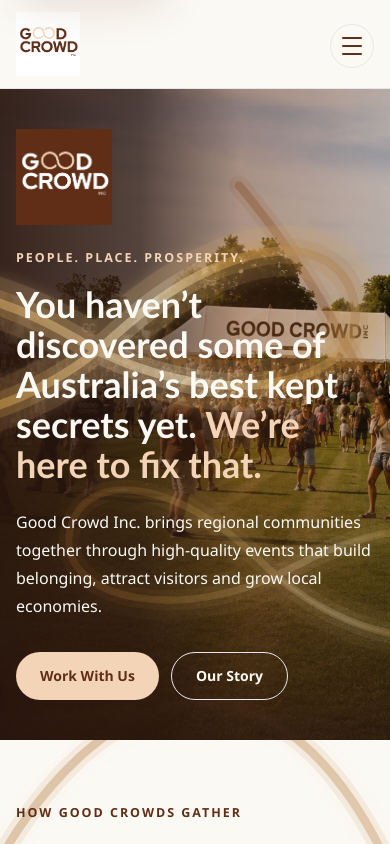
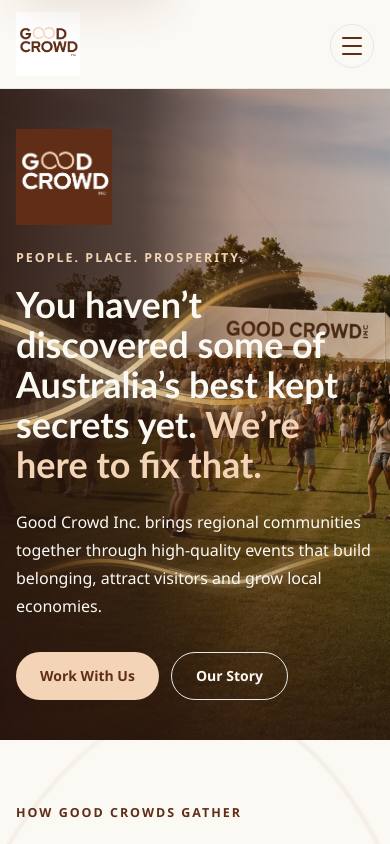
Before and after one commit to AntondeLange/Good-Crowd-Inc, a Next.js app: page / in a window 390 px wide. Shown: the top 844 px of the page. Built offline with nearby package versions, Linux system fonts and the light colour scheme.

Commit message:
feat: refine luminous journey visual rhythm

```diff
--- a/app/globals.css
+++ b/app/globals.css
@@ -138,84 +138,118 @@
 }
 
 .luminous-infinity__aura {
-  opacity: 0.3;
+  opacity: 0.2;
 }
 
 .luminous-infinity__ambient {
-  opacity: 0.22;
+  opacity: 0.2;
 }
 
 .luminous-infinity__main {
+  opacity: 0.76;
+}
+
+.luminous-infinity__trace {
+  opacity: 0.46;
+}
+
+.luminous-infinity__highlight {
   opacity: 0.72;
 }
 
-.luminous-infinity__highlight {
-  opacity: 0.82;
-}
-
 .luminous-infinity__spark {
-  opacity: 0.8;
-  filter: drop-shadow(0 0 0.55rem color-mix(in srgb, var(--color-champagne) 70%, transparent));
+  opacity: 0.76;
+  filter: drop-shadow(0 0 0.4rem color-mix(in srgb, var(--color-champagne) 64%, transparent));
 }
 
 .luminous-infinity--hero .luminous-infinity__aura {
-  opacity: 0.44;
+  opacity: 0.3;
 }
 
 .luminous-infinity--hero .luminous-infinity__ambient,
 .luminous-infinity--photo .luminous-infinity__ambient {
-  opacity: 0.34;
+  opacity: 0.28;
 }
 
 .luminous-infinity--hero .luminous-infinity__main,
 .luminous-infinity--photo .luminous-infinity__main {
-  opacity: 0.9;
+  opacity: 0.88;
+}
+
+.luminous-infinity--hero .luminous-infinity__trace,
+.luminous-infinity--photo .luminous-infinity__trace {
+  opacity: 0.7;
 }
 
 .luminous-infinity--background .luminous-infinity__aura,
 .luminous-infinity--partial .luminous-infinity__aura,
 .luminous-infinity--footer .luminous-infinity__aura {
-  opacity: 0.18;
+  opacity: 0.13;
 }
 
 .luminous-infinity--background .luminous-infinity__main,
 .luminous-infinity--partial .luminous-infinity__main,
 .luminous-infinity--footer .luminous-infinity__main {
-  opacity: 0.48;
+  opacity: 0.5;
+}
+
+.luminous-infinity--background .luminous-infinity__trace,
+.luminous-infinity--partial .luminous-infinity__trace,
+.luminous-infinity--footer .luminous-infinity__trace {
+  opacity: 0.38;
 }
 
 .luminous-infinity--corner .luminous-infinity__aura,
 .luminous-infinity--corner .luminous-infinity__ambient,
+.luminous-infinity--corner .luminous-infinity__trace,
 .luminous-infinity--corner .luminous-infinity__highlight {
-  opacity: 0.14;
+  opacity: 0.12;
 }
 
 .luminous-infinity--corner .luminous-infinity__main {
+  opacity: 0.34;
+}
+
+.luminous-infinity--founder .luminous-infinity__aura {
+  opacity: 0.08;
+}
+
+.luminous-infinity--founder .luminous-infinity__ambient {
+  opacity: 0.1;
+}
+
+.luminous-infinity--founder .luminous-infinity__main {
+  opacity: 0.34;
+}
+
+.luminous-infinity--founder .luminous-infinity__trace,
+.luminous-infinity--founder .luminous-infinity__highlight {
+  opacity: 0.28;
+}
+
+.luminous-infinity--streak .luminous-infinity__aura {
+  opacity: 0.1;
+}
+
+.luminous-infinity--streak .luminous-infinity__ambient {
+  opacity: 0.16;
+}
+
+.luminous-infinity--streak .luminous-infinity__main {
+  opacity: 0.54;
+}
+
+.luminous-infinity--streak .luminous-infinity__trace,
+.luminous-infinity--streak .luminous-infinity__highlight {
   opacity: 0.42;
 }
 
-.luminous-infinity--founder .luminous-infinity__aura {
-  opacity: 0.2;
-}
-
-.luminous-infinity--streak .luminous-infinity__aura {
-  opacity: 0.16;
-}
-
-.luminous-infinity--streak .luminous-infinity__ambient {
-  opacity: 0.2;
-}
-
-.luminous-infinity--streak .luminous-infinity__main {
-  opacity: 0.62;
-}
-
 .journey-path-base-glow {
-  opacity: 0.16;
+  opacity: 0.1;
 }
 
 .journey-path-base {
-  opacity: 0.22;
+  opacity: 0.16;
 }
 
 .home-page .container-crowd {
@@ -228,21 +262,25 @@
   stroke-dashoffset: calc(1 - var(--journey-progress));
 }
 
+.journey-path-progress-segment {
+  stroke-dashoffset: calc(1 - var(--journey-progress));
+}
+
 .journey-path-progress-glow {
-  opacity: 0.26;
+  opacity: 0.18;
 }
 
 .journey-path-progress-main {
-  opacity: 0.76;
+  opacity: 0.6;
 }
 
 .journey-path-progress-highlight {
-  opacity: 0.9;
+  opacity: 0.72;
 }
 
 .journey-spark {
-  opacity: 0.58;
-  filter: drop-shadow(0 0 0.65rem color-mix(in srgb, var(--color-champagne) 68%, transparent));
+  opacity: 0.46;
+  filter: drop-shadow(0 0 0.4rem color-mix(in srgb, var(--color-champagne) 62%, transparent));
 }
 
 .pillar-card {
@@ -280,46 +318,50 @@
   background-blend-mode: normal, screen;
 }
 
-@media (max-width: 640px) {
+@media (max-width: 768px) {
   .luminous-infinity__spark,
   .journey-spark {
     display: none;
   }
 
   .luminous-infinity__aura {
-    opacity: 0.16;
+    opacity: 0.08;
   }
 
   .luminous-infinity__ambient {
-    opacity: 0.16;
+    opacity: 0.11;
   }
 
   .luminous-infinity__main {
-    opacity: 0.46;
+    opacity: 0.34;
+  }
+
+  .luminous-infinity__trace {
+    opacity: 0.24;
   }
 
   .luminous-infinity__highlight {
-    opacity: 0.58;
+    opacity: 0.3;
   }
 
   .journey-path-base-glow {
+    opacity: 0.04;
+  }
+
+  .journey-path-base {
     opacity: 0.08;
   }
 
-  .journey-path-base {
-    opacity: 0.12;
-  }
-
   .journey-path-progress-glow {
-    opacity: 0.1;
+    opacity: 0.07;
   }
 
   .journey-path-progress-main {
-    opacity: 0.38;
+    opacity: 0.26;
   }
 
   .journey-path-progress-highlight {
-    opacity: 0.5;
+    opacity: 0.36;
   }
 }
 
@@ -337,7 +379,8 @@
     transition-duration: 0.01ms !important;
   }
 
-  .journey-path-progress {
+  .journey-path-progress,
+  .journey-path-progress-segment {
     stroke-dashoffset: 0 !important;
   }
 
--- a/components/brand/luminous-infinity.tsx
+++ b/components/brand/luminous-infinity.tsx
@@ -19,15 +19,55 @@
 const INFINITY_PATH =
   "M72 160 C72 84 178 70 300 160 C422 250 568 236 568 160 C568 84 462 70 340 160 C218 250 72 236 72 160";
 
+const HERO_TRAIL_PATH =
+  "M-34 174 C88 78 194 82 304 160 C424 246 548 236 674 108 M98 178 C204 248 296 226 392 146 C484 70 570 92 674 170";
+
+const PARTIAL_TRAIL_PATH =
+  "M-36 176 C84 88 188 78 306 160 C418 238 526 244 678 114 M118 190 C228 252 314 220 404 144 C492 72 574 88 676 166";
+
+const CORNER_TRAIL_PATH =
+  "M76 190 C150 120 226 118 304 160 C388 206 468 202 564 132";
+
 const STREAK_PATH = "M36 202 C168 120 252 214 350 160 C452 104 530 92 604 116";
 
-const SPARKS = [
-  { cx: 126, cy: 126, r: 2.4 },
-  { cx: 214, cy: 204, r: 1.5 },
-  { cx: 334, cy: 158, r: 2.1 },
-  { cx: 454, cy: 112, r: 1.6 },
-  { cx: 528, cy: 184, r: 2 },
+const HERO_SPARKS = [
+  { cx: 302, cy: 160, r: 1.7 },
+  { cx: 504, cy: 120, r: 1.2 },
 ] as const;
+
+const PHOTO_SPARKS = [
+  { cx: 330, cy: 158, r: 1.3 },
+  { cx: 488, cy: 122, r: 1 },
+] as const;
+
+const FOOTER_SPARKS = [{ cx: 508, cy: 130, r: 1.2 }] as const;
+
+const pathByVariant: Record<LuminousInfinityVariant, string> = {
+  hero: HERO_TRAIL_PATH,
+  background: INFINITY_PATH,
+  partial: PARTIAL_TRAIL_PATH,
+  photo: INFINITY_PATH,
+  corner: CORNER_TRAIL_PATH,
+  founder: INFINITY_PATH,
+  footer: PARTIAL_TRAIL_PATH,
+  streak: STREAK_PATH,
+};
+
+function getSparks(variant: LuminousInfinityVariant) {
+  if (variant === "hero") {
+    return HERO_SPARKS;
+  }
+
+  if (variant === "photo") {
+    return PHOTO_SPARKS;
+  }
+
+  if (variant === "footer") {
+    return FOOTER_SPARKS;
+  }
+
+  return [];
+}
 
 export function LuminousInfinity({
   className,
@@ -40,9 +80,10 @@
   const highlightGradientId = `luminous-highlight-${id}`;
   const sparkGradientId = `luminous-spark-${id}`;
   const glowFilterId = `luminous-filter-${id}`;
-  const path = variant === "streak" ? STREAK_PATH : INFINITY_PATH;
+  const path = pathByVariant[variant];
   const showSparkles =
-    sparkles ?? (variant === "hero" || variant === "photo" || variant === "founder");
+    sparkles ?? (variant === "hero" || variant === "photo" || variant === "footer");
+  const sparks = showSparkles ? getSparks(variant) : [];
 
   return (
     <svg
@@ -67,12 +108,17 @@
           y2="76"
           gradientUnits="userSpaceOnUse"
         >
-          <stop offset="0" stopColor="var(--color-gold-deep)" />
-          <stop offset="0.28" stopColor="var(--color-gold)" />
-          <stop offset="0.48" stopColor="var(--color-champagne)" />
-          <stop offset="0.62" stopColor="var(--color-warm-ivory)" />
-          <stop offset="0.76" stopColor="var(--color-gold)" />
-          <stop offset="1" stopColor="var(--color-earth)" />
+          <stop offset="0" stopColor="var(--color-gold-deep)" stopOpacity="0.18" />
+          <stop offset="0.18" stopColor="var(--color-gold)" stopOpacity="0.72" />
+          <stop offset="0.38" stopColor="var(--color-champagne)" stopOpacity="0.92" />
+          <stop
+            offset="0.52"
+            stopColor="var(--color-warm-ivory)"
+            stopOpacity="0.82"
+          />
+          <stop offset="0.68" stopColor="var(--color-gold)" stopOpacity="0.76" />
+          <stop offset="0.86" stopColor="var(--color-gold-deep)" stopOpacity="0.34" />
+          <stop offset="1" stopColor="var(--color-earth)" stopOpacity="0.18" />
         </linearGradient>
         <linearGradient
           id={glowGradientId}
@@ -82,9 +128,9 @@
           y2="70"
           gradientUnits="userSpaceOnUse"
         >
-          <stop offset="0" stopColor="var(--color-gold-deep)" stopOpacity="0.18" />
-          <stop offset="0.5" stopColor="var(--color-champagne)" stopOpacity="0.82" />
-          <stop offset="1" stopColor="var(--color-gold)" stopOpacity="0.28" />
+          <stop offset="0" stopColor="var(--color-gold-deep)" stopOpacity="0.08" />
+          <stop offset="0.46" stopColor="var(--color-champagne)" stopOpacity="0.5" />
+          <stop offset="1" stopColor="var(--color-gold)" stopOpacity="0.12" />
         </linearGradient>
         <linearGradient
           id={highlightGradientId}
@@ -96,11 +142,16 @@
         >
           <stop offset="0" stopColor="var(--color-champagne)" stopOpacity="0" />
           <stop
-            offset="0.42"
+            offset="0.34"
             stopColor="var(--color-warm-ivory)"
-            stopOpacity="0.92"
+            stopOpacity="0.72"
           />
-          <stop offset="0.68" stopColor="var(--color-champagne)" stopOpacity="0.7" />
+          <stop offset="0.58" stopColor="var(--color-champagne)" stopOpacity="0.86" />
+          <stop
+            offset="0.74"
+            stopColor="var(--color-warm-ivory)"
+            stopOpacity="0.62"
+          />
           <stop offset="1" stopColor="var(--color-gold)" stopOpacity="0" />
         </linearGradient>
         <radialGradient id={sparkGradientId}>
@@ -116,7 +167,7 @@
           height="190%"
           colorInterpolationFilters="sRGB"
         >
-          <feGaussianBlur stdDeviation="7" result="blur" />
+          <feGaussianBlur stdDeviation="5.5" result="blur" />
           <feMerge>
             <feMergeNode in="blur" />
             <feMergeNode in="SourceGraphic" />
@@ -129,7 +180,7 @@
         fill="none"
         stroke={`url(#${glowGradientId})`}
         strokeLinecap="round"
-        strokeWidth="48"
+        strokeWidth="34"
         filter={`url(#${glowFilterId})`}
       />
       <path
@@ -138,7 +189,7 @@
         fill="none"
         stroke={`url(#${goldGradientId})`}
         strokeLinecap="round"
-        strokeWidth="24"
+        strokeWidth="14"
       />
       <path
         className="luminous-infinity__main"
@@ -146,7 +197,18 @@
         fill="none"
         stroke={`url(#${goldGradientId})`}
         strokeLinecap="round"
-        strokeWidth="8.5"
+        strokeWidth="4.8"
+      />
+      <path
+        className="luminous-infinity__trace"
+        d={path}
+        fill="none"
+        pathLength="1"
+        stroke={`url(#${highlightGradientId})`}
+        strokeDasharray="0.12 0.2 0.05 0.28 0.08 0.27"
+        strokeLinecap="round"
+        strokeWidth="1.35"
+        transform="translate(0 -4)"
       />
       <path
         className="luminous-infinity__highlight"
@@ -154,12 +216,11 @@
         fill="none"
         pathLength="1"
         stroke={`url(#${highlightGradientId})`}
-        strokeDasharray="0.08 0.18 0.16 0.22 0.05 0.31"
+        strokeDasharray="0.05 0.18 0.09 0.24 0.035 0.405"
         strokeLinecap="round"
-        strokeWidth="3.2"
+        strokeWidth="1.8"
       />
-      {showSparkles
-        ? SPARKS.map((spark) => (
+      {sparks.map((spark) => (
         <circle
           key={`${spark.cx}-${spark.cy}`}
           className="luminous-infinity__spark"
@@ -168,8 +229,7 @@
           r={spark.r}
           fill={`url(#${sparkGradientId})`}
         />
-          ))
-        : null}
+      ))}
     </svg>
   );
 }
--- a/components/motion/infinity-journey.tsx
+++ b/components/motion/infinity-journey.tsx
@@ -6,14 +6,10 @@
   "M640 40 C900 180 940 440 650 540 C370 638 270 410 450 300 C650 178 878 314 840 540 C804 760 450 766 360 980 C270 1198 650 1286 820 1450 C1034 1654 884 1950 574 1918 C290 1888 210 1606 424 1492 C650 1372 940 1554 904 1840 C862 2184 312 2140 270 2470 C236 2748 782 2744 880 3070 C968 3368 530 3466 380 3206 C228 2944 690 2788 872 3028 C1062 3278 766 3688 470 3614 C248 3558 318 3284 548 3316 C854 3360 1000 3942 600 4056 C404 4112 250 3994 294 3822 C344 3628 754 3652 874 3934 C994 4216 724 4510 430 4618";
 
 const JOURNEY_SPARKS = [
-  { cx: 682, cy: 528, r: 5.2 },
-  { cx: 352, cy: 994, r: 3.8 },
-  { cx: 836, cy: 1452, r: 4.4 },
-  { cx: 914, cy: 1838, r: 3.2 },
-  { cx: 276, cy: 2472, r: 4.8 },
-  { cx: 868, cy: 3026, r: 3.6 },
-  { cx: 468, cy: 3614, r: 4.2 },
-  { cx: 596, cy: 4056, r: 5 },
+  { cx: 682, cy: 528, r: 3.2 },
+  { cx: 836, cy: 1452, r: 2.8 },
+  { cx: 276, cy: 2472, r: 3 },
+  { cx: 596, cy: 4056, r: 3.4 },
 ] as const;
 
 export function InfinityJourney() {
@@ -90,13 +86,17 @@
             y2="4560"
             gradientUnits="userSpaceOnUse"
           >
-            <stop offset="0" stopColor="var(--color-gold-deep)" />
-            <stop offset="0.18" stopColor="var(--color-champagne)" />
-            <stop offset="0.34" stopColor="var(--color-gold)" />
-            <stop offset="0.52" stopColor="var(--color-warm-ivory)" />
-            <stop offset="0.68" stopColor="var(--color-gold)" />
-            <stop offset="0.86" stopColor="var(--color-champagne)" />
-            <stop offset="1" stopColor="var(--color-earth)" />
+            <stop offset="0" stopColor="var(--color-gold-deep)" stopOpacity="0.12" />
+            <stop offset="0.18" stopColor="var(--color-champagne)" stopOpacity="0.52" />
+            <stop offset="0.34" stopColor="var(--color-gold)" stopOpacity="0.7" />
+            <stop
+              offset="0.52"
+              stopColor="var(--color-warm-ivory)"
+              stopOpacity="0.58"
+            />
+            <stop offset="0.68" stopColor="var(--color-gold)" stopOpacity="0.68" />
+            <stop offset="0.86" stopColor="var(--color-champagne)" stopOpacity="0.42" />
+            <stop offset="1" stopColor="var(--color-earth)" stopOpacity="0.16" />
           </linearGradient>
           <linearGradient
             id="journey-glow"
@@ -106,9 +106,9 @@
             y2="4600"
             gradientUnits="userSpaceOnUse"
           >
-            <stop offset="0" stopColor="var(--color-gold)" stopOpacity="0.12" />
-            <stop offset="0.5" stopColor="var(--color-champagne)" stopOpacity="0.7" />
-            <stop offset="1" stopColor="var(--color-gold-deep)" stopOpacity="0.18" />
+            <stop offset="0" stopColor="var(--color-gold)" stopOpacity="0.04" />
+            <stop offset="0.5" stopColor="var(--color-champagne)" stopOpacity="0.38" />
+            <stop offset="1" stopColor="var(--color-gold-deep)" stopOpacity="0.08" />
           </linearGradient>
           <linearGradient
             id="journey-highlight"
@@ -119,9 +119,9 @@
             gradientUnits="userSpaceOnUse"
           >
             <stop offset="0" stopColor="var(--color-champagne)" stopOpacity="0" />
-            <stop offset="0.28" stopColor="var(--color-warm-ivory)" stopOpacity="0.9" />
-            <stop offset="0.54" stopColor="var(--color-champagne)" stopOpacity="0.64" />
-            <stop offset="0.76" stopColor="var(--color-warm-ivory)" stopOpacity="0.84" />
+            <stop offset="0.28" stopColor="var(--color-warm-ivory)" stopOpacity="0.72" />
+            <stop offset="0.54" stopColor="var(--color-champagne)" stopOpacity="0.58" />
+            <stop offset="0.76" stopColor="var(--color-warm-ivory)" stopOpacity="0.64" />
             <stop offset="1" stopColor="var(--color-gold)" stopOpacity="0" />
           </linearGradient>
           <radialGradient id="journey-spark">
@@ -137,7 +137,7 @@
             height="108%"
             colorInterpolationFilters="sRGB"
           >
-            <feGaussianBlur stdDeviation="7" />
+            <feGaussianBlur stdDeviation="5" />
           </filter>
         </defs>
         <path
@@ -146,7 +146,7 @@
           fill="none"
           stroke="url(#journey-glow)"
           strokeLinecap="round"
-          strokeWidth="34"
+          strokeWidth="22"
           filter="url(#journey-light-blur)"
           vectorEffect="non-scaling-stroke"
         />
@@ -156,7 +156,7 @@
           fill="none"
           stroke="url(#journey-gold)"
           strokeLinecap="round"
-          strokeWidth="20"
+          strokeWidth="7"
           vectorEffect="non-scaling-stroke"
         />
         <path
@@ -166,7 +166,7 @@
           fill="none"
           stroke="url(#journey-glow)"
           strokeLinecap="round"
-          strokeWidth="24"
+          strokeWidth="14"
           filter="url(#journey-light-blur)"
           vectorEffect="non-scaling-stroke"
         />
@@ -177,17 +177,18 @@
           fill="none"
           stroke="url(#journey-gold)"
           strokeLinecap="round"
-          strokeWidth="8.5"
+          strokeWidth="3.8"
           vectorEffect="non-scaling-stroke"
         />
         <path
-          className="journey-path-progress journey-path-progress-highlight"
+          className="journey-path-progress-segment journey-path-progress-highlight"
           pathLength="1"
           d={JOURNEY_PATH}
           fill="none"
           stroke="url(#journey-highlight)"
+          strokeDasharray="0.04 0.17 0.08 0.24 0.045 0.425"
           strokeLinecap="round"
-          strokeWidth="2.6"
+          strokeWidth="1.45"
           vectorEffect="non-scaling-stroke"
         />
         {JOURNEY_SPARKS.map((spark) => (
--- a/components/sections/home-hero.tsx
+++ b/components/sections/home-hero.tsx
@@ -25,12 +25,12 @@
       />
       <LuminousInfinity
         variant="hero"
-        className="absolute left-[-16rem] top-[38%] z-[1] h-[21rem] w-[44rem] -translate-y-1/2 rotate-[-6deg] opacity-70 sm:left-[-14rem] sm:top-[42%] sm:h-[26rem] sm:w-[54rem] md:left-[-10rem] md:top-[44%] lg:top-[48%]"
+        className="absolute left-[-23rem] top-[41%] z-[1] h-[21rem] w-[58rem] -translate-y-1/2 rotate-[-5deg] opacity-62 sm:left-[-21rem] sm:top-[44%] sm:h-[25rem] sm:w-[68rem] md:left-[-17rem] md:top-[46%] lg:top-[49%]"
       />
       <LuminousInfinity
-        variant="partial"
+        variant="streak"
         sparkles={false}
-        className="absolute bottom-10 right-[-12rem] z-[1] hidden h-[17rem] w-[38rem] rotate-[8deg] opacity-45 lg:block"
+        className="absolute bottom-12 right-[-10rem] z-[1] hidden h-[15rem] w-[38rem] rotate-[7deg] opacity-38 lg:block"
       />
 
       <div className="container-crowd relative z-20 flex min-h-[68svh] items-end py-10 sm:py-12 md:min-h-[70svh] md:py-14">
--- a/components/site-footer.tsx
+++ b/components/site-footer.tsx
@@ -9,13 +9,12 @@
     <footer className="relative overflow-hidden bg-crowd-brown py-14 text-crowd-cream md:py-20">
       <LuminousInfinity
         variant="footer"
-        sparkles={false}
-        className="absolute -right-40 top-4 h-72 w-[34rem] rotate-[13deg] opacity-32 md:h-[28rem] md:w-[52rem]"
+        className="absolute -right-64 top-5 h-72 w-[44rem] rotate-[11deg] opacity-28 md:-right-80 md:h-[28rem] md:w-[62rem]"
       />
       <LuminousInfinity
         variant="streak"
         sparkles={false}
-        className="absolute bottom-8 right-8 hidden h-28 w-72 -rotate-[4deg] opacity-38 md:block"
+        className="absolute bottom-8 right-10 hidden h-24 w-72 -rotate-[4deg] opacity-32 md:block"
       />
 
       <div className="container-crowd relative grid gap-12 lg:grid-cols-[1.1fr_.9fr] lg:items-start">
```
Also changed, not shown: components/sections/homepage-story-sections.tsx (+14 -19 lines), 1 other file (tests, documents, lock files or other folders). Lines whose indentation alone changed are shown as unchanged.
